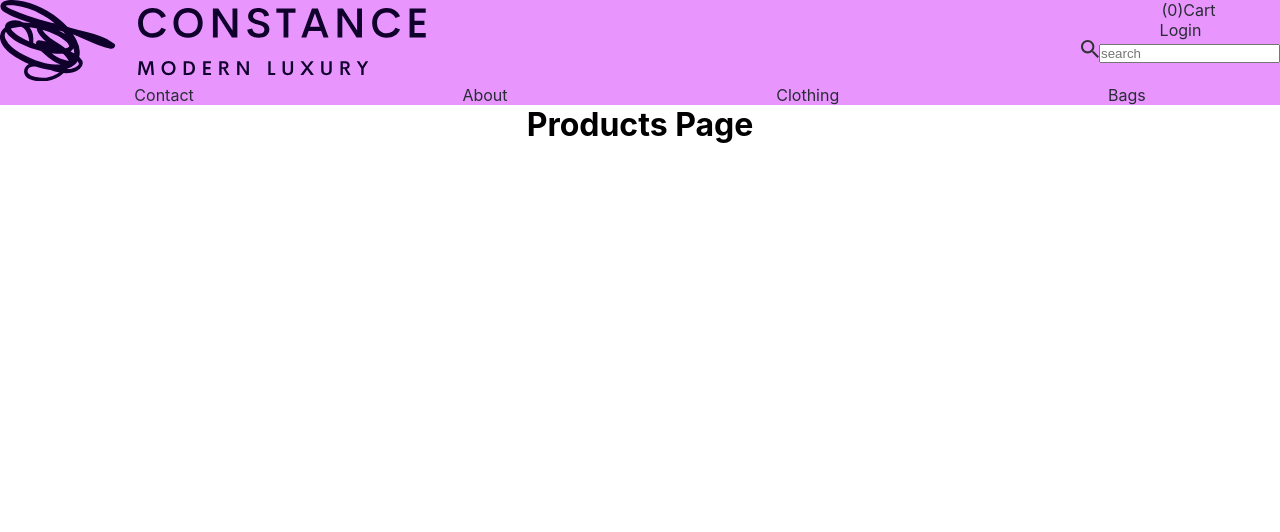
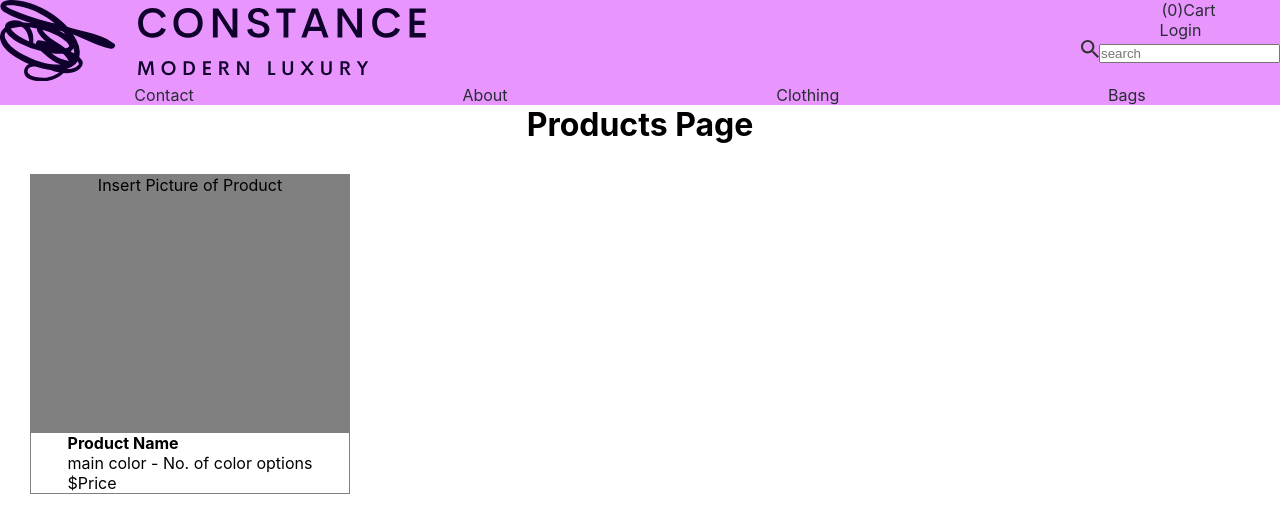
Before and after one commit to melissaluc/ConstanceEcommerceSite, a React (Create React App) app: page /products in a window 1280 px wide. Shown: the top 532 px of the page. Built offline with nearby package versions, Linux system fonts and the light colour scheme; some icons are missing.

Commit message:
add gallery cards

```diff
--- /dev/null
+++ b/src/components/cards/galleryproductcard/GalleryProductCard.jsx
@@ -0,0 +1,19 @@
+import './GalleryProductCard.scss'
+
+
+function GalleryProductCard () {
+    return(
+        <div className='gallery__product-card'>
+            <div className="gallery__product-img">
+                Insert Picture of Product
+            </div>
+            <div className="gallery__product-details">
+                <h4>Product Name</h4>
+                <p>main color - No. of color options</p>
+                <p>$Price</p>
+            </div>
+        </div>
+    )
+}
+
+export default GalleryProductCard;
--- /dev/null
+++ b/src/components/cards/galleryproductcard/GalleryProductCard.scss
@@ -0,0 +1,29 @@
+
+.gallery{
+    &__product-card{
+        width: 25vw;
+        height: 40vh;
+        border: 1px solid gray;
+        display: flex;
+        flex-direction: column;
+        justify-content: center;
+        align-items: center;
+        // * {
+        //     border: 1px solid blue;
+        // }
+
+
+    }
+    &__product-details{
+        display: flex;
+        flex-direction: column;
+        // justify-content: flex-start;
+        align-items: flex-start;
+    }
+    &__product-img{
+        width: 25vw;
+        height: 40vh;
+        background-color: gray;
+
+    }
+}
--- /dev/null
+++ b/src/components/gallery/Gallery.jsx
@@ -0,0 +1,16 @@
+import './Gallery.scss'
+import GalleryProductCard from "../cards/galleryproductcard/GalleryProductCard";
+
+function Gallery () {
+
+    const products = [{},{}
+    ]
+
+    return(
+        <div className='gallery'>
+            <GalleryProductCard/>
+        </div>
+    )
+}
+
+export default Gallery;
--- /dev/null
+++ b/src/components/gallery/Gallery.scss
@@ -0,0 +1,4 @@
+.gallery {
+    display: flex;
+    margin: 30px;
+}
--- a/src/components/nav/NavHeader.jsx
+++ b/src/components/nav/NavHeader.jsx
@@ -49,10 +49,10 @@ function NavHeader(){
                     <Link to="../about"  onMouseOver={(e)=>popUp(e,"about")} >About</Link>
                 </li>
                 <li>
-                    <Link to="../products/clothing" onMouseOver={(e)=>popUp(e,"clothing")}>Clothing</Link>
+                    <Link to="../products/" onMouseOver={(e)=>popUp(e,"clothing")}>Clothing</Link>
                 </li>
                 <li>
-                    <Link to="../products/bags" onMouseOver={(e)=>popUp(e,"bags")}>Bags</Link>
+                    <Link to="../products/" onMouseOver={(e)=>popUp(e,"bags")}>Bags</Link>
                 </li>
             </ul>
             {
--- a/src/pages/ProductsPage.jsx
+++ b/src/pages/ProductsPage.jsx
@@ -1,6 +1,11 @@
+import Gallery from "../components/gallery/Gallery";
+
 function ProductsPage(){
     return(
-        <h1>Products Page</h1>
+        <div>
+            <h1>Products Page</h1>
+            <Gallery />
+        </div>
     )
 }
 
```
